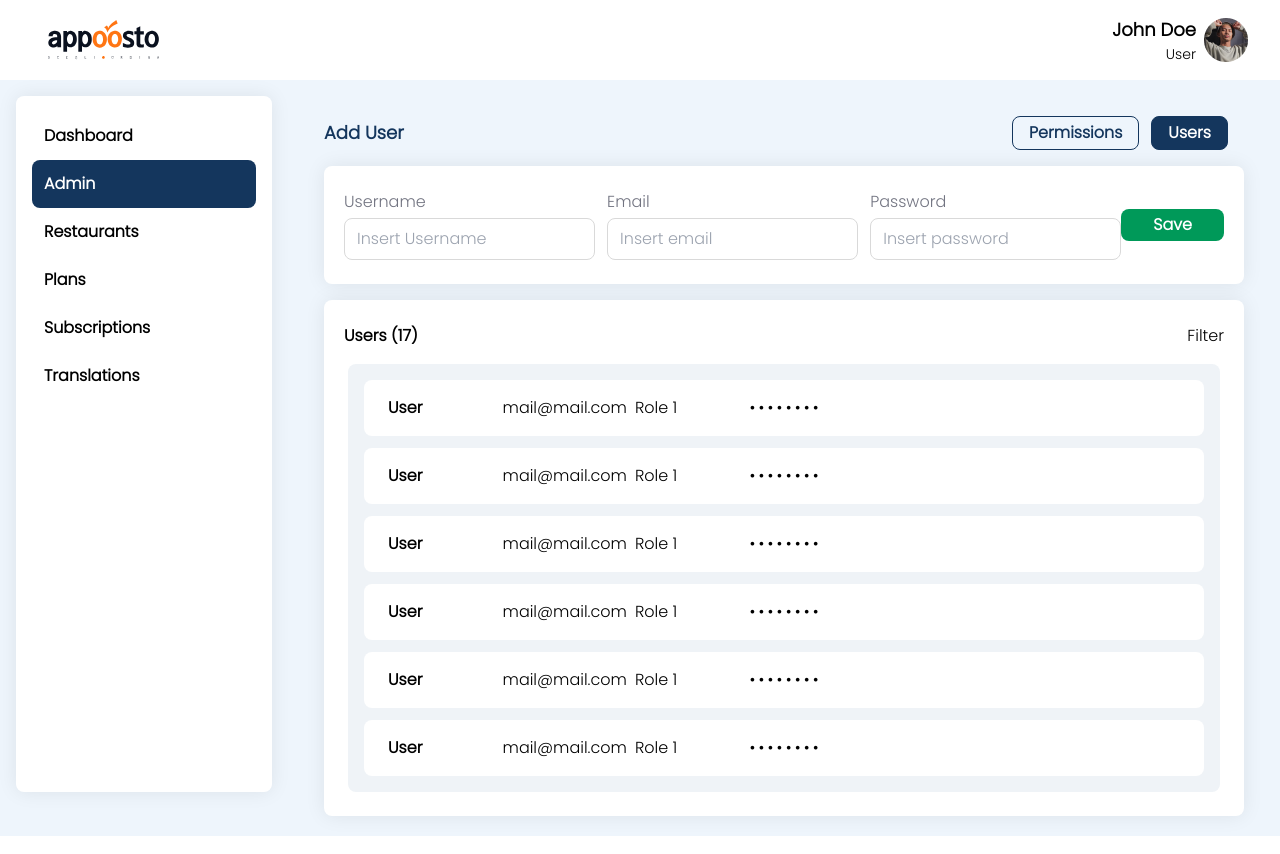
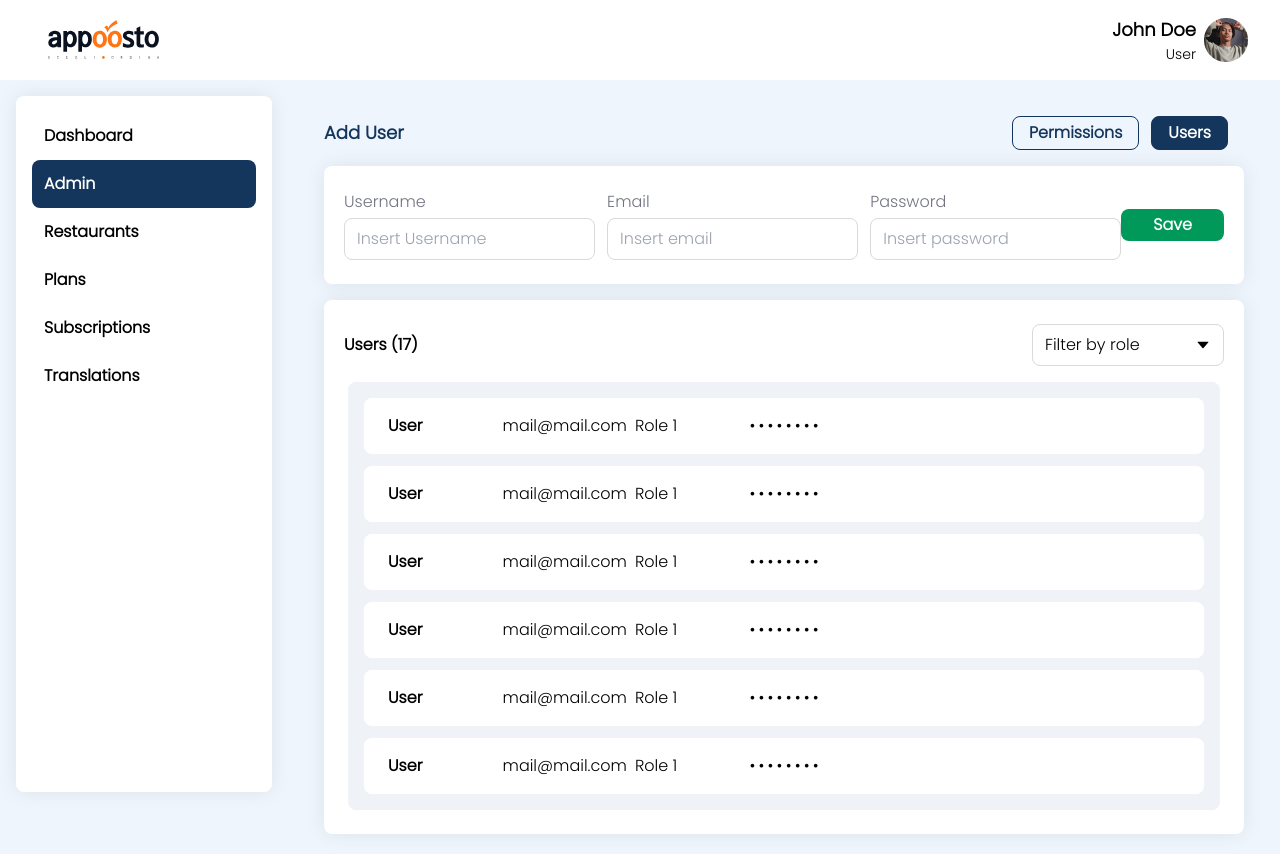
Before and after one commit to Hamza-Tasadaq/Appoosto-SuperAdmin, a React (Create React App) app: page /admin in a window 1280 px wide. Built offline with nearby package versions, Linux system fonts and the light colour scheme.

Commit message:
User Item Implemented

```diff
--- a/src/components/commons/Dropdown.js
+++ b/src/components/commons/Dropdown.js
@@ -15,7 +15,7 @@ const Dropdown = ({ classes, value, dropdownValues = [], ...rest }) => {
         <AiFillCaretDown />
       </div>
       {isClicked && (
-        <div className="bg-[#ffffff] border border-[#d9d9d9] absolute w-full">
+        <div className="bg-[#ffffff] border border-[#d9d9d9] z-50 drop-shadow-xl absolute w-full">
           <ul>
             {dropdownValues?.map((text) => (
               <li
--- a/src/components/protected/Admin/UserItem.js
+++ b/src/components/protected/Admin/UserItem.js
@@ -5,7 +5,7 @@ import { Button, Input, Switch, Dropdown } from "../../index";
 const UserItem = () => {
   const [isClicked, setIsClicked] = useState(false);
   return (
-    <div className="rounded-lg  bg-[#ffffff] py-4 px-6 space-y-4">
+    <div className="rounded-lg  bg-[#ffffff] py-4 px-6 space-y-6">
       <div
         onClick={() => {
           setIsClicked(true);
--- a/src/components/protected/Admin/UsersList.js
+++ b/src/components/protected/Admin/UsersList.js
@@ -1,3 +1,4 @@
+import Dropdown from "../../commons/Dropdown";
 import UserItem from "./UserItem";
 
 const UsersList = () => {
@@ -5,10 +6,15 @@ const UsersList = () => {
     <div className="bg-[#ffffff] rounded-lg w-full px-5 py-6 boxShadow space-y-4">
       <div className="flex items-center justify-between w-full">
         <h1 className="font-bold">Users (17)</h1>
-        <div>Filter</div>
+        <div className="w-48">
+          <Dropdown
+            value={"Filter by role"}
+            dropdownValues={["Value1", "Value2", "Value3", "Value4"]}
+          />
+        </div>
       </div>
 
-      <div className="mx-1 rounded-lg p-4 bg-[#EFF3F7] space-y-3">
+      <div className="mx-1 rounded-lg p-4  bg-[#EFF3F7] space-y-3">
         <UserItem />
         <UserItem />
         <UserItem />
```
